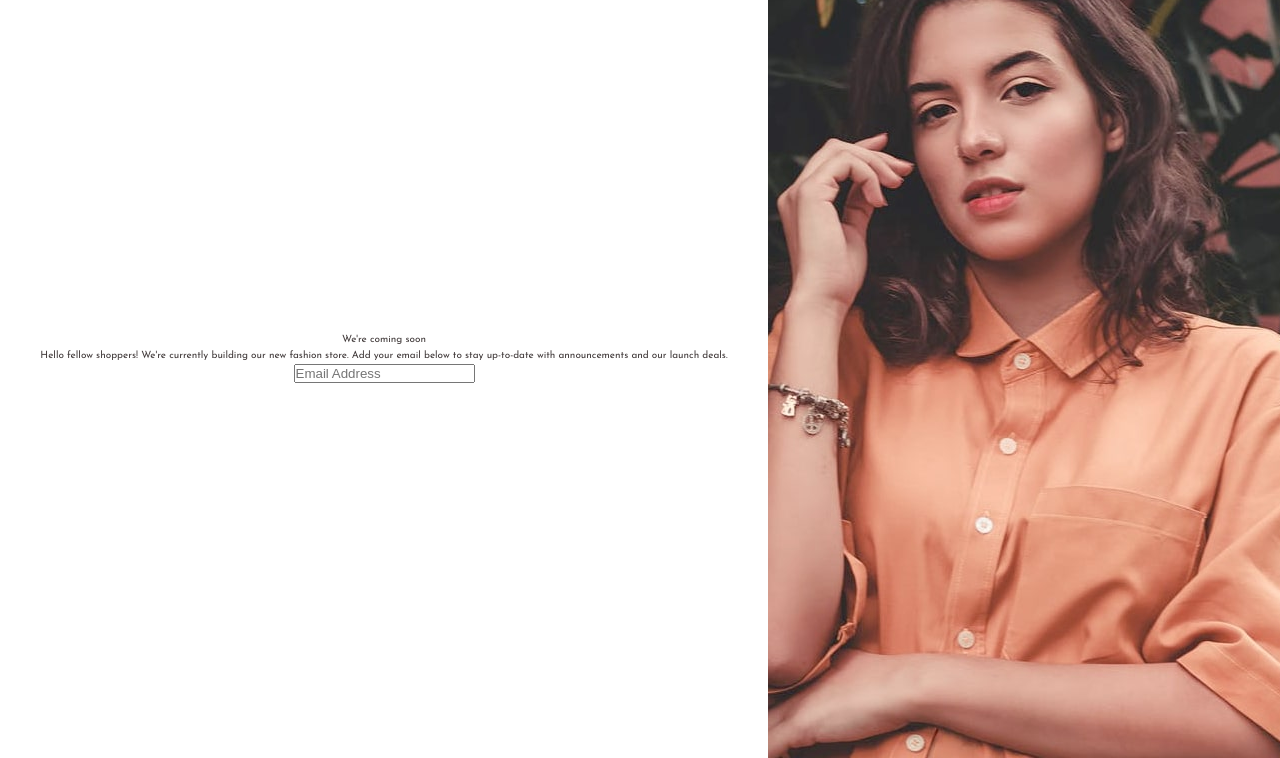
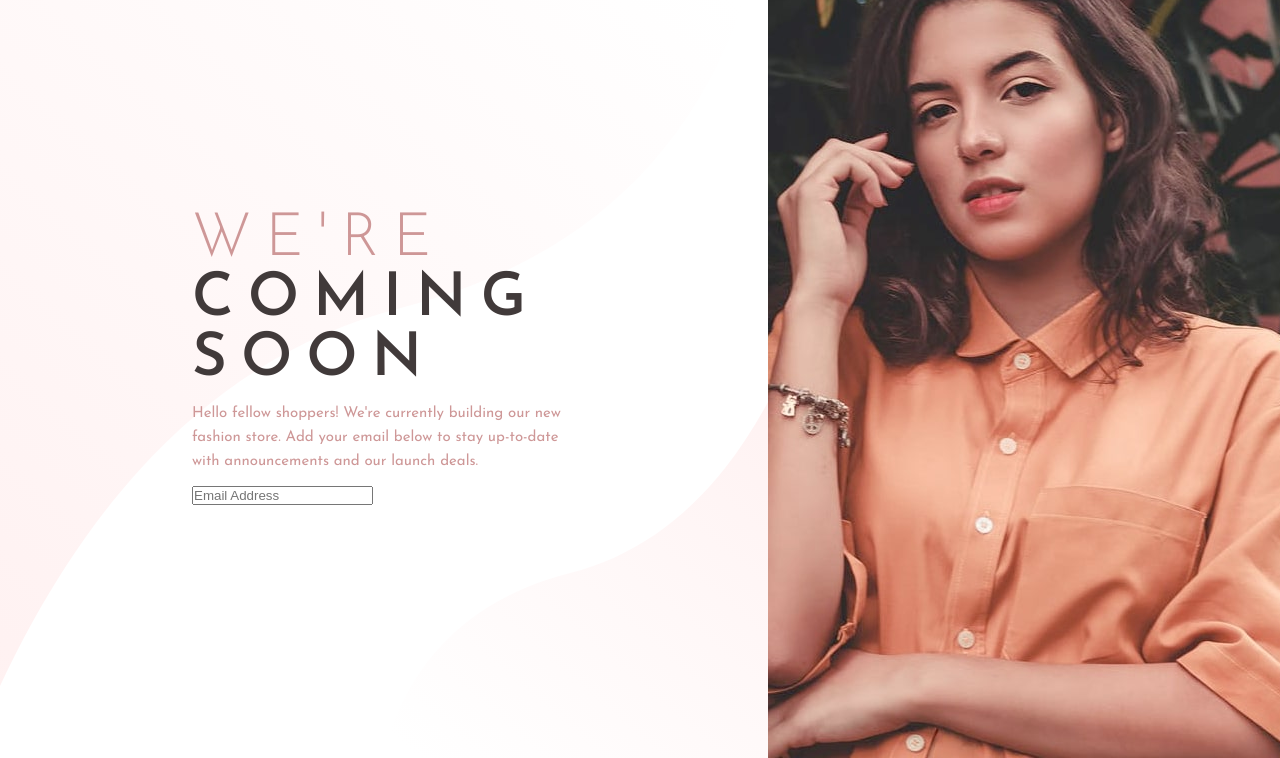
Before and after one commit to ericndebe/base-apparel-coming-soon-master, a plain HTML site: page index.html in a window 1280 px wide. Shown: the part 42-800 px from the top of the page. Drawn offline with Linux system fonts and the light colour scheme.

Commit message:
styles update

```diff
--- a/css/style.scss
+++ b/css/style.scss
@@ -34,29 +34,71 @@ body {
   line-height: 1.6;
 }
 
-.logo {
+footer {
+  display: none;
+}
+
+.header {
   position: absolute;
   top: 0;
-  background: transparent;
+  left: 0;
 }
 
 .hero {
   display: flex;
+  &__left {
+    position: relative;
+    width: 60vw;
+    &::after {
+      content: "";
+      position: absolute;
+      top: 0;
+      left: 0;
+      z-index: -1;
+      background-image: url("../images/bg-pattern-desktop.svg");
+      background-position: center;
+      background-size: cover;
+      width: 100%;
+      padding-top: 100vh;
+    }
 
-  &__content {
-    width: 60vw;
-    display: flex;
-    flex-direction: column;
-    align-items: center;
-    justify-content: center;
+    .hero-content {
+      position: absolute;
+      top: 50%;
+      left: 50%;
+      transform: translate(-50%, -50%);
+
+      .hero-main-title {
+        h1 {
+          font-size: 6rem;
+          font-weight: 200;
+          text-align: left;
+          color: $color-primary;
+          text-transform: uppercase;
+          line-height: 1;
+          letter-spacing: 1.4rem;
+          strong {
+            color: $color-secondary;
+            display: block;
+          }
+        }
+      }
+      .hero-sub-title {
+        margin: 1.2rem 0;
+        p {
+          color: $color-primary;
+          font-size: 1.5rem;
+          text-align: left;
+        }
+      }
+    }
   }
 
-  &__bg {
+  &__right {
+    background-image: url("../images/hero-desktop.jpg");
+    background-position: top center;
+    background-size: cover;
     width: 40vw;
-    background-image: url("../images/hero-desktop.jpg");
-    background-repeat: no-repeat;
-    background-size: cover;
-    background-position: top center;
-    height: 100vh;
+    padding-top: 100vh;
   }
 }
--- a/index.html
+++ b/index.html
@@ -13,43 +13,54 @@
     />
 
     <title>Frontend Mentor | Base Apparel coming soon page</title>
-
     <link
       href="https://fonts.googleapis.com/css2?family=Josefin+Sans:wght@300;400;600&display=swap"
       rel="stylesheet"
     />
+
     <link rel="stylesheet" href="./css/style.css" />
   </head>
   <body>
+    <header class="header">
+      <div class="logo">
+        <img src="./images/logo.svg" alt="logo" class="logo-img" />
+      </div>
+    </header>
     <main class="main">
-      <div class="logo">
-        <img src="./images/logo.svg" alt="logo" />
+      <div class="hero">
+        <div class="hero__left">
+          <div class="hero-content">
+            <div class="hero-main-title">
+              <h1>We're <strong>coming</strong><strong>soon</strong></h1>
             </div>
-      <div class="hero">
-        <div class="hero__content">
-          <div class="hero__main-title">
-            <span class="hero__main-title--light">We're</span>
-            <span class="hero__main-title--bold">coming</span>
-            <span class="hero__main-title--bold">soon</span>
-          </div>
-          <div class="hero__sub-title">
-            <p class="paragraph">
+            <div class="hero-sub-title">
+              <p>
                 Hello fellow shoppers! We're currently building our new fashion
-              store. Add your email below to stay up-to-date with announcements
-              and our launch deals.
+                store. Add your email below to stay up-to-date with
+                announcements and our launch deals.
               </p>
             </div>
-          <div class="hero__email-field">
+            <div class="hero-email-field">
               <input
                 type="email"
+                name="email"
                 placeholder="Email Address"
-              name="email"
-              id=""
+                id="txtemail"
               />
             </div>
           </div>
-        <div class="hero__bg"></div>
+        </div>
+        <div class="hero__right"></div>
       </div>
     </main>
+
+    <footer>
+      <p class="attribution">
+        Challenge by
+        <a href="https://www.frontendmentor.io?ref=challenge" target="_blank"
+          >Frontend Mentor</a
+        >. Coded by <a href="#">Your Name Here</a>.
+      </p>
+    </footer>
   </body>
 </html>
```
Also changed, not shown: css/style.css, 1 other file. Lines whose indentation alone changed are shown as unchanged.
